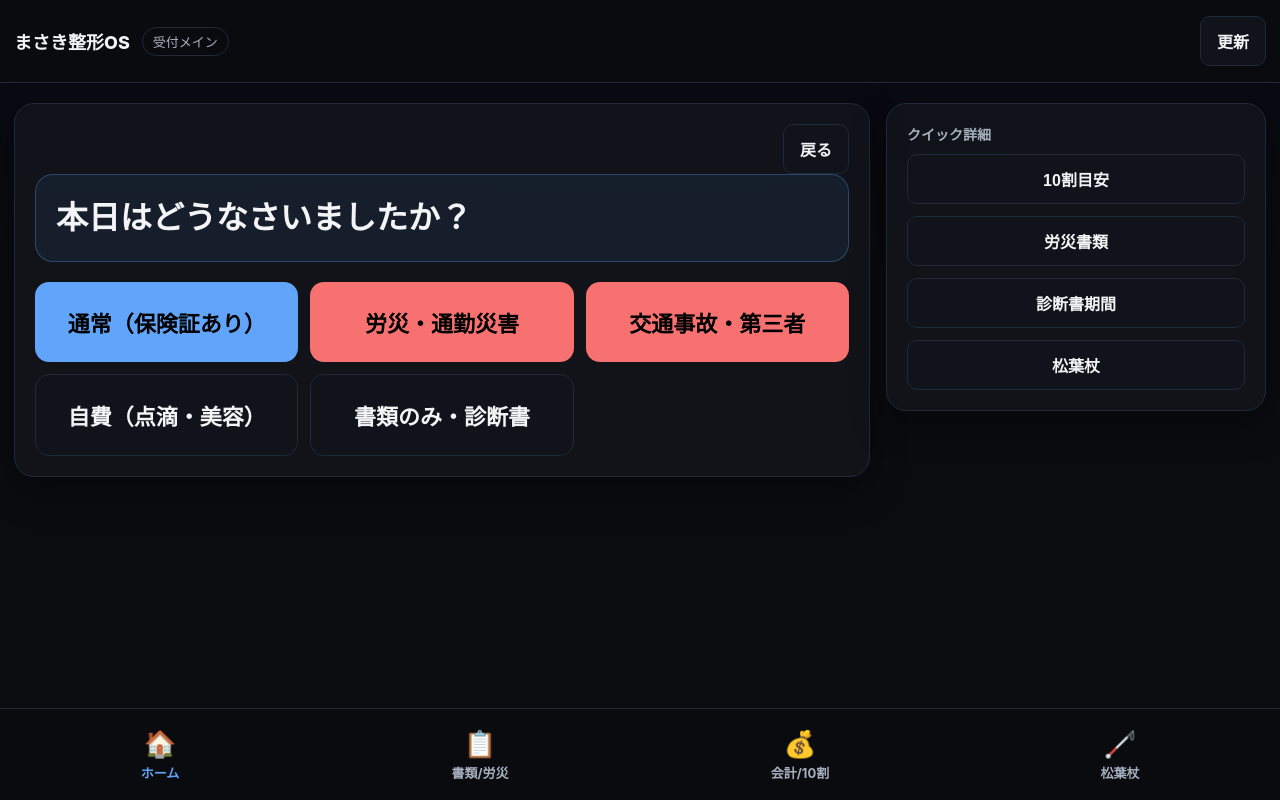
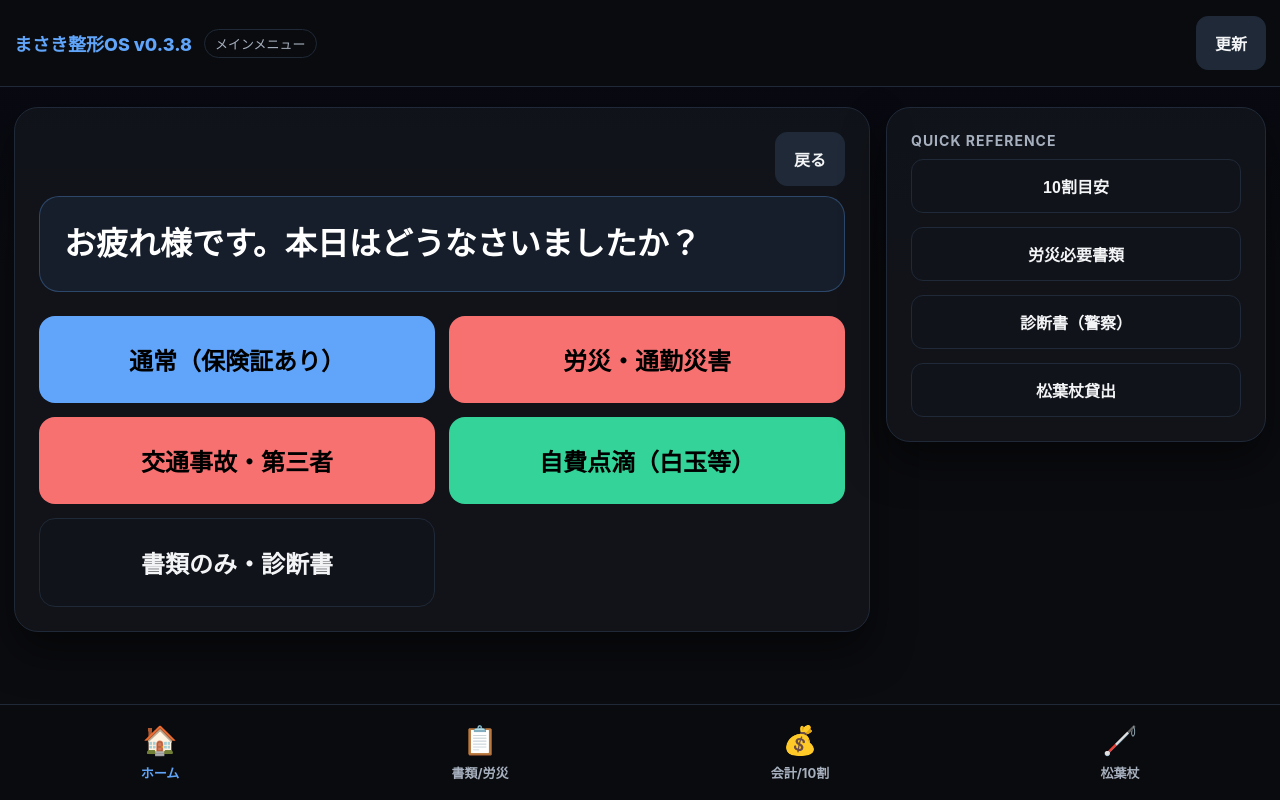
Before and after one commit to seiyaosada-sys/masaki.flow-os, a plain HTML site: page index.html in a window 1280 px wide. Drawn offline with Linux system fonts and the light colour scheme.

Commit message:
Update title and styles for version 0.3.8

```diff
--- a/index.html
+++ b/index.html
@@ -3,7 +3,7 @@
 <head>
   <meta charset="utf-8" />
   <meta name="viewport" content="width=device-width, initial-scale=1, viewport-fit=cover" />
-  <title>まさき整形 受付対応OS（v0.3.6 完全復活版）</title>
+  <title>まさき整形OS（v0.3.8 項目整理版）</title>
 
   <meta name="theme-color" content="#0b0c10">
   <meta name="mobile-web-app-capable" content="yes">
@@ -13,7 +13,7 @@
     :root {
       --bg:#0b0c10; --card:#11131a; --text:#f3f4f6; --muted:#a7b0be; --border:#1f2937;
       --blue:#60a5fa; --red:#f87171; --green:#34d399; --amber:#fbbf24;
-      --dockH:92px;
+      --dockH:96px;
       --fw-title:800; --fw-btn:800; --fw-script:800; --fw-sub:700;
     }
     * { box-sizing:border-box; -webkit-touch-callout:none; }
@@ -27,29 +27,30 @@
     }
     header { position:sticky; top:0; z-index:10; backdrop-filter:blur(10px); background:rgba(11,12,16,.85); border-bottom:1px solid var(--border); padding:16px 14px; }
     .row { display:flex; gap:12px; align-items:center; }
-    .title { font-size:18px; font-weight:var(--fw-title); }
+    .title { font-size:18px; font-weight:var(--fw-title); color:var(--blue); }
     .chip { font-size:13px; color:var(--muted); border:1px solid var(--border); padding:4px 10px; border-radius:999px; }
     main { padding:20px 14px 40px; max-width:1400px; margin: 0 auto; }
     .layout { display:grid; gap:16px; grid-template-columns: 1fr; align-items:start; }
     @media(min-width:1000px){ .layout { grid-template-columns: 1fr 380px; } .asideSticky { position:sticky; top:90px; } }
-    .card { background:rgba(17,19,26,.95); border:1px solid var(--border); border-radius:20px; padding:20px; box-shadow:0 15px 35px rgba(0,0,0,.4); }
-    .sectionTitle { font-size:14px; font-weight:var(--fw-sub); color:var(--muted); margin-bottom:10px; }
-    .script { font-size:32px; line-height:1.45; font-weight:var(--fw-script); padding:20px; border-radius:18px; border:1px solid rgba(96,165,250,.3); background:rgba(96,165,250,.08); white-space:pre-wrap; margin-bottom: 20px; }
-    .btnGrid { display:grid; grid-template-columns: repeat(auto-fit, minmax(240px, 1fr)); gap:12px; margin-top:20px; }
-    button { appearance:none; border:none; border-radius:14px; padding:24px 16px; font-size:22px; font-weight:var(--fw-btn); background:var(--card); color:var(--text); border:1px solid var(--border); cursor:pointer; }
-    button:active { transform: scale(0.97); background: var(--border); }
+    .card { background:rgba(17,19,26,.95); border:1px solid var(--border); border-radius:24px; padding:24px; box-shadow:0 20px 40px rgba(0,0,0,.5); }
+    .sectionTitle { font-size:14px; font-weight:var(--fw-sub); color:var(--muted); margin-bottom:10px; text-transform:uppercase; letter-spacing:1px; }
+    .script { font-size:32px; line-height:1.45; font-weight:var(--fw-script); padding:24px; border-radius:20px; border:1px solid rgba(96,165,250,.3); background:rgba(96,165,250,.08); white-space:pre-wrap; margin-bottom: 24px; color:#fff; }
+    .btnGrid { display:grid; grid-template-columns: repeat(auto-fit, minmax(260px, 1fr)); gap:14px; margin-top:20px; }
+    button { appearance:none; border:none; border-radius:16px; padding:26px 16px; font-size:24px; font-weight:var(--fw-btn); background:var(--card); color:var(--text); border:1px solid var(--border); cursor:pointer; display:flex; align-items:center; justify-content:center; text-align:center; }
+    button:active { transform: scale(0.96); background: var(--border); }
     button.primary { background: var(--blue); color: #000; border:none; }
     button.danger { background: var(--red); color: #000; border:none; }
     button.warn { background: var(--amber); color: #000; border:none; }
-    button.small { padding:12px 16px; font-size:16px; border-radius:10px; }
-    .dock { position:fixed; bottom:0; left:0; right:0; height:var(--dockH); background:rgba(11,12,16,.9); border-top:1px solid var(--border); display:flex; justify-content:space-around; align-items:center; padding-bottom: env(safe-area-inset-bottom); backdrop-filter:blur(15px); }
-    .dockItem { flex:1; text-align:center; color:var(--muted); font-size:13px; font-weight:700; display:flex; flex-direction:column; gap:4px; text-decoration:none; }
+    button.green { background: var(--green); color: #000; border:none; }
+    button.small { padding:14px 18px; font-size:16px; border-radius:12px; font-weight:700; }
+    .dock { position:fixed; bottom:0; left:0; right:0; height:var(--dockH); background:rgba(11,12,16,.92); border-top:1px solid var(--border); display:flex; justify-content:space-around; align-items:center; padding-bottom: env(safe-area-inset-bottom); backdrop-filter:blur(20px); z-index:50; }
+    .dockItem { flex:1; text-align:center; color:var(--muted); font-size:13px; font-weight:700; display:flex; flex-direction:column; gap:6px; text-decoration:none; }
     .dockItem.active { color:var(--blue); }
-    .icon { font-size:26px; }
-    .modalOverlay { position:fixed; top:0; left:0; right:0; bottom:0; background:rgba(0,0,0,.8); display:none; align-items:center; justify-content:center; z-index:100; padding:20px; }
-    .modal { background:var(--card); border:1px solid var(--border); border-radius:24px; padding:24px; width:100%; max-width:600px; }
-    .modalText { font-size:20px; line-height:1.6; white-space:pre-wrap; margin:20px 0; }
-    .badge { display:inline-block; padding:4px 10px; border-radius:6px; font-size:12px; font-weight:800; margin-bottom:8px; }
+    .icon { font-size:28px; }
+    .modalOverlay { position:fixed; top:0; left:0; right:0; bottom:0; background:rgba(0,0,0,.85); display:none; align-items:center; justify-content:center; z-index:100; padding:20px; backdrop-filter:blur(4px); }
+    .modal { background:var(--card); border:1px solid var(--border); border-radius:28px; padding:30px; width:100%; max-width:640px; box-shadow:0 30px 60px rgba(0,0,0,.8); }
+    .modalText { font-size:22px; line-height:1.6; white-space:pre-wrap; margin:24px 0; color:#fff; }
+    .badge { display:inline-block; padding:5px 12px; border-radius:8px; font-size:13px; font-weight:900; margin-bottom:10px; }
     .badge.red { background:var(--red); color:#000; }
     .badge.blue { background:var(--blue); color:#000; }
     .badge.green { background:var(--green); color:#000; }
@@ -60,9 +61,9 @@
 
 <header>
   <div class="row">
-    <div class="title">まさき整形OS</div>
+    <div class="title">まさき整形OS v0.3.8</div>
     <div class="chip" id="pathChip">HOME</div>
-    <button class="small" style="margin-left:auto" onclick="location.reload(true)">更新</button>
+    <button class="small" style="margin-left:auto; background:var(--border);" onclick="location.reload(true)">更新</button>
   </div>
 </header>
 
@@ -82,40 +83,43 @@
 
 <div id="modalBack" class="modalOverlay">
   <div class="modal">
-    <div id="modalTitle" class="sectionTitle">詳細</div>
+    <div id="modalTitle" class="sectionTitle" style="color:var(--blue)">詳細</div>
     <div id="modalText" class="modalText"></div>
-    <button class="primary" style="width:100%; padding:20px;" id="closeModal">閉じる</button>
+    <button class="primary" style="width:100%; padding:22px;" id="closeModal">閉じる</button>
   </div>
 </div>
 
 <script>
 const GLOBAL_DETAILS = [
-  { label:"10割目安", text:"初診：約10,000円〜15,000円\n再診：約3,000円〜5,000円\n※処置や検査により変動します。" },
-  { label:"労災書類", text:"・業務災害：様式第5号\n・通勤災害：様式第16号の3\n・転院：様式第6号 / 16号の4" },
-  { label:"診断書期間", text:"通常、診察日から1ヶ月程度の期間で作成。\n警察提出用などは当日発行可能です。" },
-  { label:"松葉杖", text:"預かり金 5,000円（非課税）\n返却時に領収書と引き換えで全額返金。" }
+  { label:"10割目安", text:"【初診】約10,000円〜15,000円\n【再診】約3,000円〜5,000円\n※処置や検査（レントゲン枚数等）で変動します。" },
+  { label:"労災必要書類", text:"・業務災害：様式第5号\n・通勤災害：様式第16号の3\n・転院：様式第6号 / 16号の4\n※会社印が必須です。" },
+  { label:"診断書（警察）", text:"当日発行可（3,300円）。\n事故現場の状況や痛みの部位を確認してください。" },
+  { label:"松葉杖貸出", text:"預かり金 5,000円（現金のみ）\n返却時に「預かり証」と引き換えで全額返金します。" }
 ];
 
 const FLOW = {
   home: {
-    title: "受付メイン", script: "本日はどうなさいましたか？",
+    title: "メインメニュー", script: "お疲れ様です。本日はどうなさいましたか？",
     choices: [
       { label: "通常（保険証あり）", next: "normal_entry", style: "primary" },
       { label: "労災・通勤災害", next: "rousai_1", style: "danger" },
       { label: "交通事故・第三者", next: "acc_entry", style: "danger" },
-      { label: "自費（点滴・美容）", next: "jihi_entry", style: "green" },
+      { label: "自費点滴（白玉等）", next: "jihi_entry", style: "green" },
       { label: "書類のみ・診断書", next: "docs_entry", style: "" }
     ]
   },
+  // 通常
   normal_entry: {
     title: "通常受付", badge: "通常", script: "保険証（またはマイナカード）はお持ちですか？",
     choices: [
-      { label: "はい", next: "home", style: "primary" },
-      { label: "忘れた（10割預かり）", next: "tenwari_money", style: "warn" }
+      { label: "はい（確認OK）", next: "home", style: "primary" },
+      { label: "忘れた（10割預かり）", next: "tenwari_money", style: "warn" },
+      { label: "住所等変更あり", next: "home", style: "" }
     ]
   },
+  // 労災
   rousai_1: {
-    title: "労災：入口", badge: "労災", script: "今回のケガは「お仕事中」または「通勤中」ですか？",
+    title: "労災：入口確認", badge: "労災", script: "お怪我は「お仕事中」または「通勤中」ですか？",
     choices: [
       { label: "業務中", next: "rousai_10wari", style: "danger" },
       { label: "通勤中", next: "rousai_10wari", style: "danger" },
@@ -123,72 +127,102 @@ const FLOW = {
     ]
   },
   rousai_10wari: {
-    title: "労災：10割", badge: "労災", script: "会社から書類が届くまでは、いったん10割でお預かりになります。\n認定後に返金となります。",
+    title: "労災：10割預かり", badge: "労災", script: "書類（5号等）が届くまでは、一旦10割でお預かりとなります。\n書類提出後に返金いたします。",
     choices: [
-      { label: "10割いくら？", next: "tenwari_money", style: "primary" },
-      { label: "ホームへ", next: "home", style: "" }
+      { label: "10割案内へ", next: "tenwari_money", style: "primary" },
+      { label: "書類を持っている", next: "rousai_have_docs", style: "green" },
+      { label: "戻る", next: "rousai_1", style: "" }
     ]
   },
+  rousai_have_docs: {
+    title: "労災：書類あり", badge: "労災", script: "書類（5号または16号の3）をお預かりします。\n本日のお会計は発生しません。",
+    choices: [ { label: "了解", next: "home", style: "primary" } ]
+  },
+  // 事故
   acc_entry: {
-    title: "事故・第三者", badge: "事故", script: "どちらのケースですか？",
+    title: "事故・第三者", badge: "事故/第三者", script: "どのケースですか？",
     choices: [
       { label: "交通事故（相手あり）", next: "acc_notyet", style: "primary" },
       { label: "第三者行為（喧嘩等）", next: "third_10wari", style: "primary" },
+      { label: "自損事故（自分のみ）", next: "home", style: "" },
       { label: "ホームへ", next: "home", style: "" }
     ]
   },
   acc_notyet: {
-    title: "事故：未連絡", badge: "事故", script: "保険会社から当院へ連絡があるまでは、いったん10割でお預かりとなります。",
+    title: "事故：未連絡", badge: "事故/第三者", script: "保険会社から当院へ連絡は届いていますか？",
     choices: [
-      { label: "10割いくら？", next: "tenwari_money", style: "primary" },
-      { label: "ホームへ", next: "home", style: "" }
+      { label: "届いている", next: "home", style: "green" },
+      { label: "まだ（10割預かり）", next: "acc_10wari_info", style: "warn" }
     ]
   },
+  acc_10wari_info: {
+    title: "事故：10割預かり", badge: "事故/第三者", script: "連絡が確認できるまでは、一旦10割でお預かりとなります。\n後日、連絡があれば精算いたします。",
+    choices: [ { label: "10割案内へ", next: "tenwari_money", style: "primary" } ]
+  },
   third_10wari: {
-    title: "第三者：10割", badge: "事故", script: "健康保険が使用できないため、基本10割負担となります。",
-    choices: [ { label: "了解", next: "tenwari_money", style: "primary" } ]
+    title: "第三者：案内", badge: "事故/第三者", script: "第三者行為は健康保険が使えません。\n原則10割負担となります。",
+    choices: [ { label: "了解（10割案内）", next: "tenwari_money", style: "primary" } ]
   },
+  // 自費
   jihi_entry: {
-    title: "自費診療", badge: "自費", script: "ご希望の項目を選択してください",
+    title: "自費診療", badge: "自費", script: "ご希望のメニューを選択してください",
     choices: [
       { label: "白玉点滴", next: "jihi_common", style: "primary" },
       { label: "美肌点滴", next: "jihi_common", style: "primary" },
-      { label: "その他自費", next: "jihi_common", style: "primary" },
+      { label: "ニンニク点滴", next: "jihi_common", style: "primary" },
+      { label: "その他自費メニュー", next: "jihi_common", style: "" },
       { label: "ホームへ", next: "home", style: "" }
     ]
   },
   jihi_common: {
-    title: "自費案内", badge: "自費", script: "自費診療となります。料金案内後に実施いたします。",
-    choices: [ { label: "金額を確認", next: "money_hub", style: "warn" }, { label: "ホームへ", next: "home", style: "" } ]
+    title: "自費：確認", badge: "自費", script: "自費診療となります。料金を確認し、同意書にサインをお願いします。",
+    choices: [
+      { label: "料金を確認", next: "money_hub", style: "warn" },
+      { label: "サイン完了", next: "home", style: "primary" }
+    ]
   },
+  // 会計
   tenwari_money: {
-    title: "10割会計", badge: "共通", script: "本日は10割でお預かりします。\n目安：10,000円〜15,000円程度\n\n後日、書類と領収書をお持ちいただければ精算いたします。",
-    choices: [ { label: "了解", next: "home", style: "primary" } ]
+    title: "10割負担の目安", badge: "共通", script: "本日は全額自己負担でお預かりします。\n【初診目安：10,000円〜15,000円】\n\n後日、精算いたします。",
+    choices: [ { label: "了解しました", next: "home", style: "primary" } ]
   },
   money_hub: {
-    title: "会計確認", badge: "共通", script: "どのお会計を確認しますか？",
+    title: "会計・料金確認", badge: "共通", script: "確認したい項目を選んでください",
     choices: [
       { label: "10割の目安", next: "tenwari_money", style: "primary" },
-      { label: "診断書の料金", next: "docs_entry", style: "" },
+      { label: "松葉杖（5,000円）", next: "crutch_1", style: "primary" },
+      { label: "診断書（3,300円〜）", next: "docs_entry", style: "" },
       { label: "ホームへ", next: "home", style: "" }
     ]
   },
+  // 書類
   docs_entry: {
-    title: "書類関連", badge: "書類", script: "必要書類を選択してください",
+    title: "書類・診断書", badge: "書類", script: "どの書類のご案内ですか？",
     choices: [
-      { label: "警察提出用（診断書）", next: "home", style: "primary" },
-      { label: "生命保険（診断書）", next: "home", style: "primary" },
-      { label: "労災の書類を出す", next: "home", style: "primary" },
+      { label: "警察提出用（事故）", next: "docs_keisatsu", style: "primary" },
+      { label: "生命保険（診断書）", next: "docs_seiho", style: "primary" },
       { label: "ホームへ", next: "home", style: "" }
     ]
   },
+  docs_keisatsu: {
+    title: "警察用診断書", badge: "書類", script: "警察提出用の診断書ですね。費用は3,300円となります。",
+    choices: [ { label: "発行依頼", next: "home", style: "primary" } ]
+  },
+  docs_seiho: {
+    title: "生命保険診断書", badge: "書類", script: "指定の用紙をお持ちですか？作成に1〜2週間かかります。",
+    choices: [
+      { label: "用紙あり（預かり）", next: "home", style: "primary" },
+      { label: "用紙なし", next: "home", style: "" }
+    ]
+  },
+  // 松葉杖
   crutch_1: {
-    title: "松葉杖", badge: "松葉杖", script: "貸出には預かり金5,000円が必要です。\n返却時に全額返金されますが、領収書を失くさないようご注意ください。",
+    title: "松葉杖貸出", badge: "松葉杖", script: "預かり金5,000円が必要です。\n返却時に全額返金します。",
     choices: [ { label: "了解", next: "home", style: "primary" } ]
   }
 };
 
-const state = { current:"home", history:[] };
+let state = { current:"home", history:[] };
 const elScreen = document.getElementById("screen");
 const elAside = document.getElementById("aside");
 const elChip = document.getElementById("pathChip");
@@ -205,6 +239,7 @@ function back() {
   else { state.current = "home"; render(); }
 }
 function resetSession() { state.history = []; state.current = "home"; render(); }
+
 function openModal(title, text) {
   document.getElementById("modalTitle").textContent = title;
   document.getElementById("modalText").textContent = text;
@@ -213,13 +248,14 @@ function openModal(title, text) {
 document.getElementById("closeModal").addEventListener("click", () => {
   document.getElementById("modalBack").style.display = "none";
 });
+
 function render() {
   const s = FLOW[state.current];
   elChip.textContent = s.title;
   let html = `
-    <div class="row" style="justify-content:space-between">
+    <div class="row" style="justify-content:space-between; margin-bottom:10px;">
       <div>${s.badge ? `<span class="badge ${getBadgeClass(s.badge)}">${s.badge}</span>` : ""}</div>
-      <button class="small" onclick="back()">戻る</button>
+      <button class="small" style="background:var(--border)" onclick="back()">戻る</button>
     </div>
     <div class="script">${s.script}</div>
     <div class="btnGrid">
@@ -232,27 +268,32 @@ function render() {
   renderAside();
   updateDock();
 }
+
 function renderAside() {
-  let html = `<div class="sectionTitle">クイック詳細</div><div style="display:grid; gap:12px;">`;
+  let html = `<div class="sectionTitle">QUICK REFERENCE</div><div style="display:grid; gap:14px;">`;
   GLOBAL_DETAILS.forEach(d => {
     html += `<button class="small" onclick="openModal('${d.label}','${d.text.replace(/\n/g,'\\n')}')">${d.label}</button>`;
   });
   html += `</div>`;
   elAside.innerHTML = html;
 }
+
 function getBadgeClass(b) {
-  if(b==="労災" || b==="書類") return "red";
+  if(b.includes("労災") || b.includes("事故") || b.includes("書類")) return "red";
   if(b==="通常") return "blue";
   if(b==="自費") return "green";
   return "amber";
 }
+
 function updateDock() {
   document.querySelectorAll('.dockItem').forEach(el => el.classList.remove('active'));
-  if(state.current === "home") document.getElementById("dockHome").classList.add("active");
-  else if(state.current.includes("docs")) document.getElementById("dockDocs").classList.add("active");
-  else if(state.current.includes("money")) document.getElementById("dockMoney").classList.add("active");
-  else if(state.current.includes("crutch")) document.getElementById("dockCrutch").classList.add("active");
+  const c = state.current;
+  if(c === "home") document.getElementById("dockHome").classList.add("active");
+  else if(c.includes("docs")) document.getElementById("dockDocs").classList.add("active");
+  else if(c.includes("money") || c.includes("tenwari")) document.getElementById("dockMoney").classList.add("active");
+  else if(c.includes("crutch")) document.getElementById("dockCrutch").classList.add("active");
 }
+
 render();
 </script>
 </body>
```
